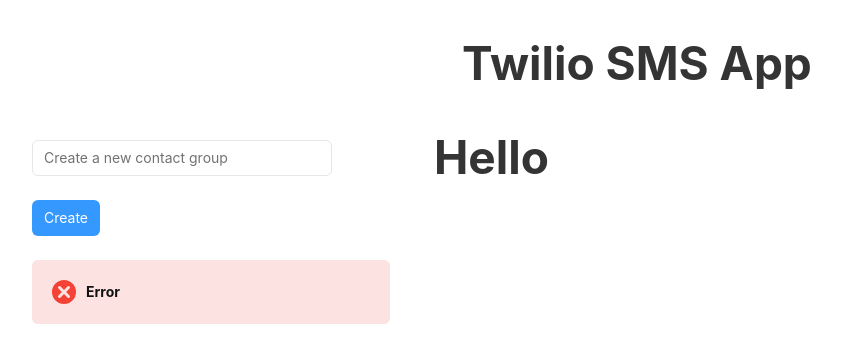
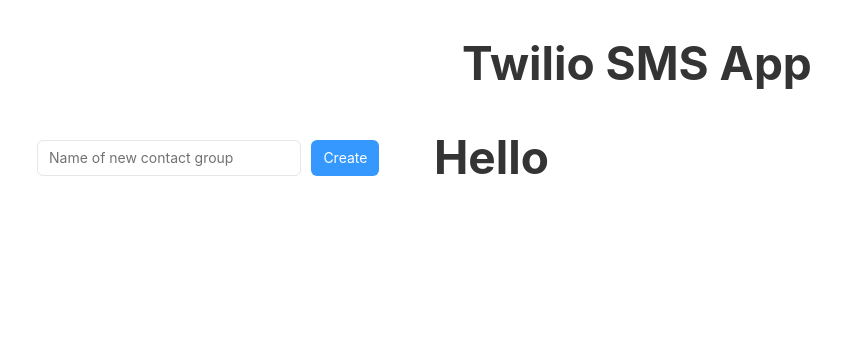
Before and after one commit to caleb-bender/twilio-sms-app, a React (Create React App) app in the folder react-app/: page / in a window 1280 px wide. Shown: the top 362 px of the page, without its empty margins (3-844 px from the left). Built offline with nearby package versions, Linux system fonts and the light colour scheme.

Commit message:
working on contact group creation

```diff
--- /dev/null
+++ b/react-app/babel.config.js
@@ -0,0 +1,6 @@
+module.exports = {
+    presets: [
+        ["@babel/preset-env", {targets: {node: "current"}}],
+        "@babel/preset-typescript"
+    ]
+};
--- a/react-app/package.json
+++ b/react-app/package.json
@@ -10,6 +10,8 @@
   "author": "Wizrds LLC",
   "license": "ISC",
   "devDependencies": {
+    "@babel/preset-env": "^7.16.4",
+    "@babel/preset-typescript": "^7.16.0",
     "@types/electron": "^1.6.10",
     "@types/react": "^17.0.35",
     "@types/react-dom": "^17.0.11",
@@ -36,5 +38,8 @@
       "last 1 firefox version",
       "last 1 safari version"
     ]
+  },
+  "dependencies": {
+    "rsuite": "^5.2.2"
   }
 }
--- a/react-app/src/App.tsx
+++ b/react-app/src/App.tsx
@@ -13,7 +13,7 @@
     return <>
         <h1 style={{ textAlign: "center", margin: "2rem" }}>Twilio SMS App</h1>
         <FlexboxGrid justify="start" style={{ height: "100%", margin: "1rem", flexWrap: "wrap" }}>
-            <FlexboxGrid.Item as={Col} style={{ minWidth: "330px", flexGrow: "1", width: "33%" }}>
+            <FlexboxGrid.Item as={Col} style={{ minWidth: "350px", flexGrow: "1", width: "33%" }}>
                 <ContactGroupDisplayList />
             </FlexboxGrid.Item>
             <FlexboxGrid.Item as={Col} style={{ minWidth: "330px", flexGrow: "2", width: "66%" }}>
--- a/react-app/src/components/contact-groups/ContactGroupCreationForm.tsx
+++ b/react-app/src/components/contact-groups/ContactGroupCreationForm.tsx
@@ -3,16 +3,39 @@
  * Description: Creates a new contact group and saves it in the file system
  */
 
-import React from "react";
+import React, { useEffect, useRef, useState } from "react";
 import { Form, Button, Input, Message, FlexboxGrid, Col } from "rsuite";
 
 export default function ContactGroupCreationForm() {
 
+    const [loading, setLoading] = useState(false);
+    const initialRender = useRef(true);
+    const contactGroupName = useRef("");
+
+    const createButtonClicked = () => {
+        setLoading(true);
+        contactGroupName.current = document.getElementById("contact-group-name").value;
+    };
+
+
+    useEffect(() => {
+        // don't call on the initial render
+        if (initialRender.current) {
+            initialRender.current = false;
+        } else {
+            console.log(`${contactGroupName}`);
+        }
+    }, [loading]);
+
     return <Form layout="inline" style={{ width: "100%" }}>
-        <Form.Group controlId="contact-group-name">
-            <Form.Control name="contact-group-name" placeholder="Create a new contact group"/>
-        </Form.Group>
-        <Button appearance="primary" name="submit" type="submit">Create</Button>
-        <Message showIcon type="error" header="Error"/>
+        <FlexboxGrid justify="start">
+            <FlexboxGrid.Item as={Col} style={{ flexGrow: 4 }}>
+                <Input name="contact-group-name" id="contact-group-name" placeholder="Name of new contact group"/>
+            </FlexboxGrid.Item>
+            <FlexboxGrid.Item as={Col} style={{ flexGrow: 1 }}>
+                <Button name="submit" appearance="primary" onClick={createButtonClicked} loading={loading}>Create</Button>
+            </FlexboxGrid.Item>
+        </FlexboxGrid>
+        <Message showIcon type="error" header="Error" hidden/>
     </Form>;
 }
```
Also changed, not shown: react-app/.eslintrc.json (added), 1 other file (tests, documents, lock files or other folders).
